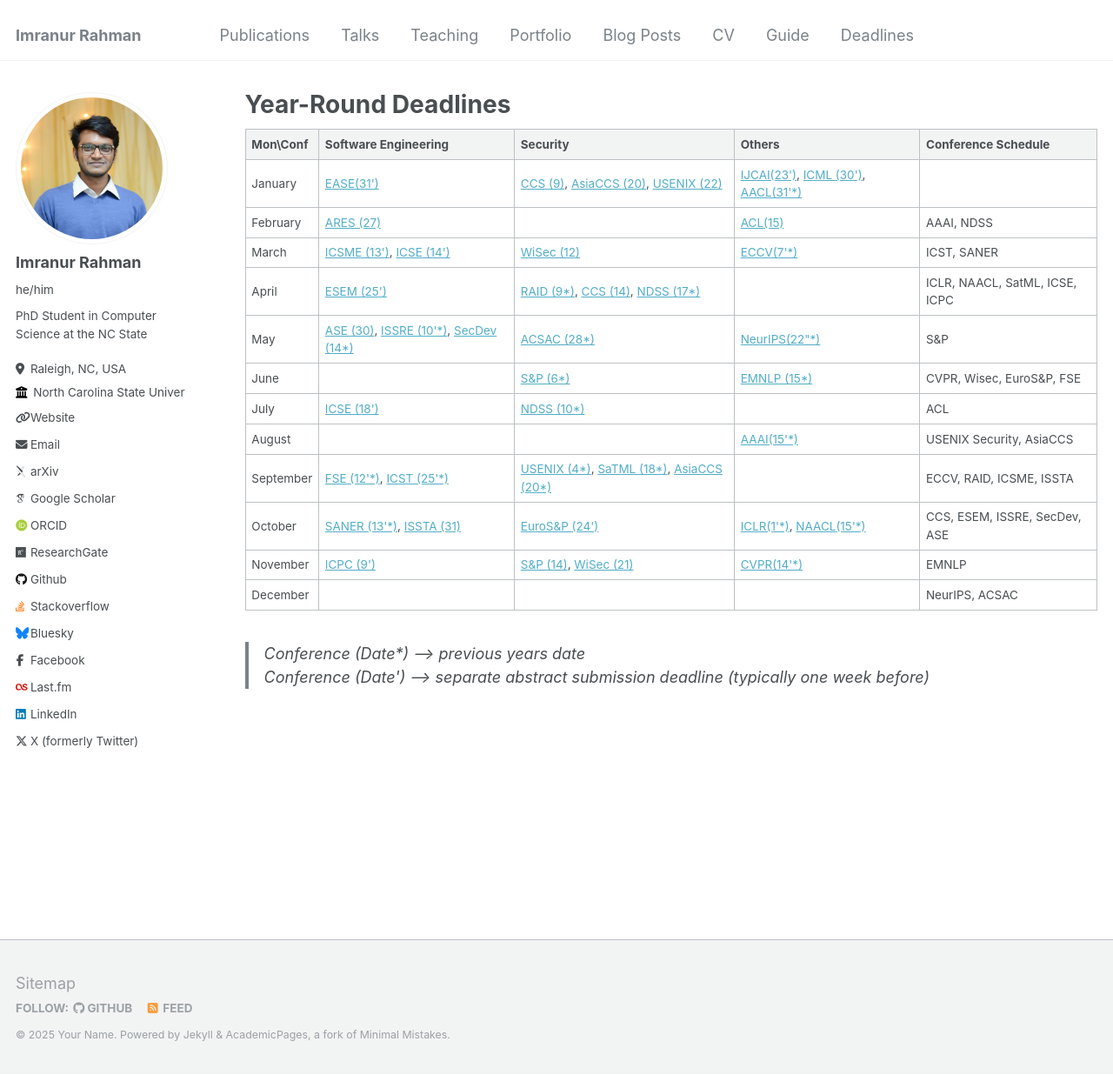
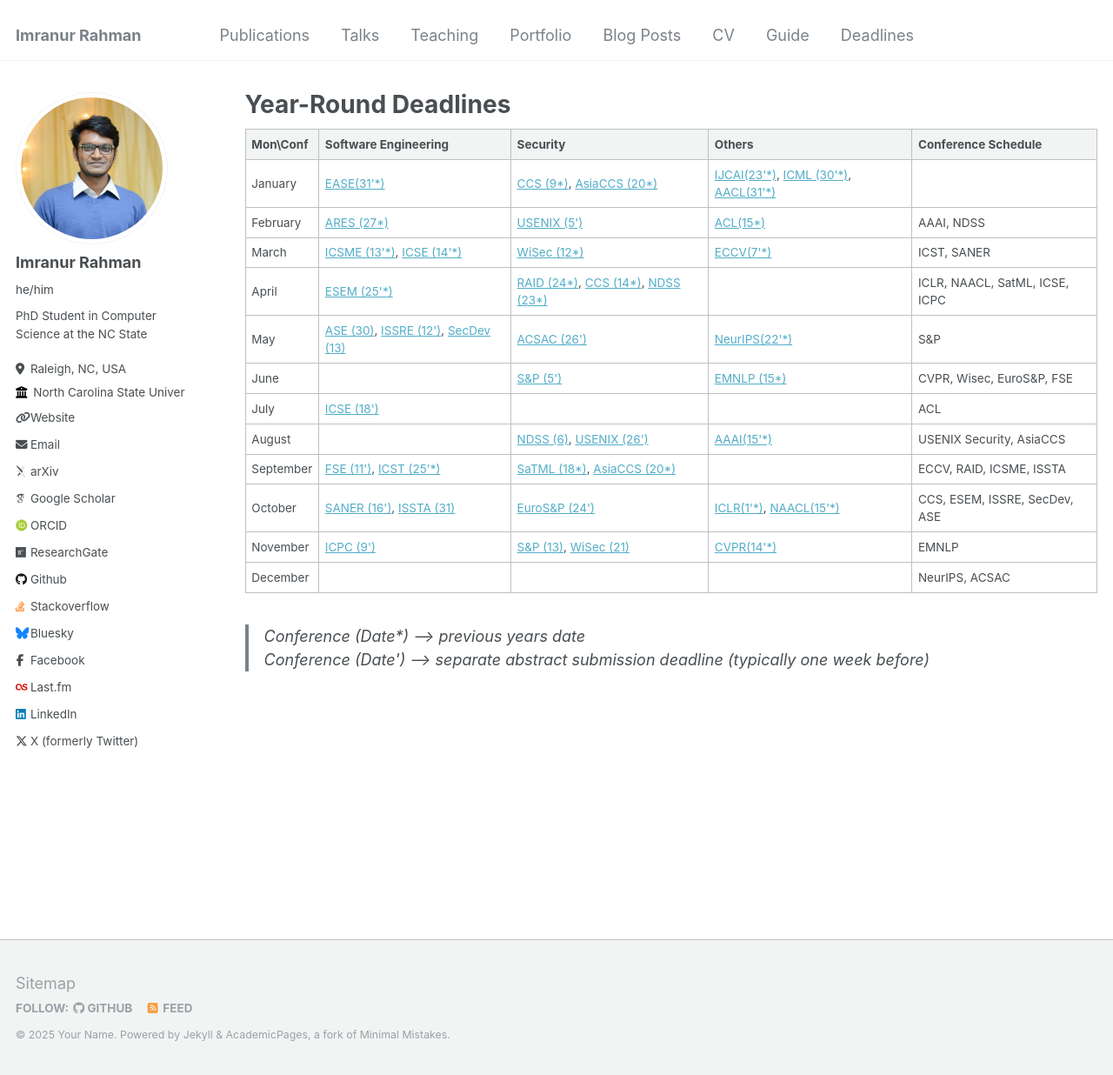
Before and after one commit to imranur-rahman/imranur-rahman.github.io, a Jekyll site: the page built from _pages/deadlines.md, in a window 1280 px wide and 1236 px high. Shown: the whole window at 87% size. Built offline with Jekyll 4.4.1, drawn with Linux system fonts in a browser that asks for light colours; some web fonts are replaced.

Commit message:
Updated deadlines.

```diff
--- a/_pages/deadlines.md
+++ b/_pages/deadlines.md
@@ -8,17 +8,17 @@
 
   Mon\Conf          | Software Engineering  |         Security        |       Others        |         Conference Schedule
 --------------------|-----------------------|-------------------------|---------------------|---------------------------------
-January             | [EASE(31\')](https://conf.researchr.org/track/ease-2025/ease-2025-research-papers)  | [CCS (9)](https://www.sigsac.org/ccs/CCS2025/call-for-papers/), [AsiaCCS (20)](https://asiaccs2025.hust.edu.vn/call-for-papers/), [USENIX (22)](https://www.usenix.org/conference/usenixsecurity25)     | [IJCAI(23\')](https://2025.ijcai.org/call-for-papers-main-track/), [ICML (30\')](https://icml.cc/Conferences/2025/CallForPapers), [AACL(31\'\*)](https://sites.google.com/view/aacl-2024/call-for-papers) |
-February            | [ARES (27)](https://2025.ares-conference.eu/) |  | [ACL(15)](https://2025.aclweb.org/calls/main_conference_papers/) | AAAI, NDSS
-March               | [ICSME (13\')](https://conf.researchr.org/track/icsme-2025/icsme-2025-papers), [ICSE (14\')](https://conf.researchr.org/track/icse-2026/icse-2026-research-track)  | [WiSec (12)](https://wisec2025.gmu.edu/call-for-papers/)  | [ECCV(7\'\*)](https://eccv.ecva.net/Conferences/2024/CallForPapers) | ICST, SANER
-April               | [ESEM (25\')](https://conf.researchr.org/track/esem-2025/esem-2025-technical-track)       | [RAID (9\*)](https://raid2024.github.io/call.html), [CCS (14)](https://www.sigsac.org/ccs/CCS2025/call-for-papers/), [NDSS (17\*)](https://www.ndss-symposium.org/ndss2025/submisions/call-for-papers/) |  | ICLR, NAACL, SatML, ICSE, ICPC
-May                 | [ASE (30)](https://conf.researchr.org/track/ase-2025/ase-2025-papers), [ISSRE (10\'\*)](https://issre.github.io/2024/calls_cfp-research.html), [SecDev (14\*)](https://secdev.ieee.org/2024/cfp/) |  [ACSAC (28\*)](https://www.acsac.org/2024/submissions/papers/) | [NeurIPS(22\"\*)](https://neurips.cc/Conferences/2024/CallForPapers) | S&P
-June                |     | [S&P (6\*)](https://sp2025.ieee-security.org/cfpapers.html) | [EMNLP (15\*)](https://2024.emnlp.org/calls/main_conference_papers/#paper-submission-details) | CVPR, Wisec, EuroS&P, FSE
-July                |  [ICSE (18\')](https://conf.researchr.org/track/icse-2026/icse-2026-research-track) |  [NDSS (10\*)](https://www.ndss-symposium.org/ndss2025/submisions/call-for-papers/) | | ACL
-August              |  |  | [AAAI(15\'\*)](https://aaai.org/conference/aaai/aaai-25/) | USENIX Security, AsiaCCS
-September           | [FSE (12\'\*)](https://conf.researchr.org/track/fse-2025/fse-2025-research-papers),  [ICST (25\'\*)](https://conf.researchr.org/track/icst-2025/icst-2025-papers#Call-for-Papers)     | [USENIX (4\*)](https://www.usenix.org/conference/usenixsecurity25), [SaTML (18\*)](https://satml.org/participate-cfp/), [AsiaCCS (20\*)](https://asiaccs2025.hust.edu.vn/call-for-papers/) |    | ECCV, RAID, ICSME, ISSTA
-October             | [SANER (13\'\*)](https://conf.researchr.org/track/saner-2025/saner-2025-papers), [ISSTA (31)](https://conf.researchr.org/track/issta-2025/issta-2025-papers#Call-for-Papers)                | [EuroS&P (24\')](https://eurosp2025.ieee-security.org/cfp.html) | [ICLR(1\'\*)](https://iclr.cc/Conferences/2025/CallForPapers), [NAACL(15\'\*)](https://2025.naacl.org/calls/papers/#important-dates-for-naacl-2025) | CCS, ESEM, ISSRE, SecDev, ASE
-November            | [ICPC (9\')](https://conf.researchr.org/track/icpc-2025/icpc-2025-research)          | [S&P (14)](https://sp2025.ieee-security.org/cfpapers.html), [WiSec (21)](https://wisec2025.gmu.edu/call-for-papers/) | [CVPR(14\'\*)](https://cvpr.thecvf.com/Conferences/2025/CallForPapers) | EMNLP
+January             | [EASE(31\'\*)](https://conf.researchr.org/track/ease-2025/ease-2025-research-papers)  | [CCS (9\*)](https://www.sigsac.org/ccs/CCS2025/call-for-papers/), [AsiaCCS (20\*)](https://asiaccs2025.hust.edu.vn/call-for-papers/)     | [IJCAI(23\'\*)](https://2025.ijcai.org/call-for-papers-main-track/), [ICML (30\'\*)](https://icml.cc/Conferences/2025/CallForPapers), [AACL(31\'\*)](https://sites.google.com/view/aacl-2024/call-for-papers) |
+February            | [ARES (27\*)](https://2025.ares-conference.eu/) | [USENIX (5\')](https://www.usenix.org/conference/usenixsecurity26) | [ACL(15\*)](https://2025.aclweb.org/calls/main_conference_papers/) | AAAI, NDSS
+March               | [ICSME (13\'\*)](https://conf.researchr.org/track/icsme-2025/icsme-2025-papers), [ICSE (14\'\*)](https://conf.researchr.org/track/icse-2026/icse-2026-research-track)  | [WiSec (12\*)](https://wisec2025.gmu.edu/call-for-papers/)  | [ECCV(7\'\*)](https://eccv.ecva.net/Conferences/2024/CallForPapers) | ICST, SANER
+April               | [ESEM (25\'\*)](https://conf.researchr.org/track/esem-2025/esem-2025-technical-track)       | [RAID (24\*)](https://raid2025.github.io/call.html), [CCS (14\*)](https://www.sigsac.org/ccs/CCS2025/call-for-papers/), [NDSS (23\*)](https://www.ndss-symposium.org/ndss2026/submissions/call-for-papers/) |  | ICLR, NAACL, SatML, ICSE, ICPC
+May                 | [ASE (30)](https://conf.researchr.org/track/ase-2025/ase-2025-papers), [ISSRE (12\')](https://issre.github.io/2025/calls_cfp-research.html), [SecDev (13)](https://secdev.ieee.org/2025/cfp/) |  [ACSAC (26\')](https://www.acsac.org/2023/submissions/papers/) | [NeurIPS(22\'\*)](https://neurips.cc/Conferences/2024/CallForPapers) | S&P
+June                |     | [S&P (5\')](https://sp2026.ieee-security.org/cfpapers.html) | [EMNLP (15\*)](https://2024.emnlp.org/calls/main_conference_papers/#paper-submission-details) | CVPR, Wisec, EuroS&P, FSE
+July                |  [ICSE (18\')](https://conf.researchr.org/track/icse-2026/icse-2026-research-track) | | | ACL
+August              |  |  [NDSS (6)](https://www.ndss-symposium.org/ndss2026/submissions/call-for-papers/), [USENIX (26\')](https://www.usenix.org/conference/usenixsecurity26) | [AAAI(15\'\*)](https://aaai.org/conference/aaai/aaai-25/) | USENIX Security, AsiaCCS
+September           | [FSE (11\')](https://conf.researchr.org/track/fse-2026/fse-2026-research-papers),  [ICST (25\'\*)](https://conf.researchr.org/track/icst-2025/icst-2025-papers#Call-for-Papers)     | [SaTML (18\*)](https://satml.org/participate-cfp/), [AsiaCCS (20\*)](https://asiaccs2025.hust.edu.vn/call-for-papers/) |    | ECCV, RAID, ICSME, ISSTA
+October             | [SANER (16\')](https://conf.researchr.org/track/saner-2026/saner-2026-papers), [ISSTA (31)](https://conf.researchr.org/track/issta-2025/issta-2025-papers#Call-for-Papers)                | [EuroS&P (24\')](https://eurosp2025.ieee-security.org/cfp.html) | [ICLR(1\'\*)](https://iclr.cc/Conferences/2025/CallForPapers), [NAACL(15\'\*)](https://2025.naacl.org/calls/papers/#important-dates-for-naacl-2025) | CCS, ESEM, ISSRE, SecDev, ASE
+November            | [ICPC (9\')](https://conf.researchr.org/track/icpc-2025/icpc-2025-research)          | [S&P (13)](https://sp2026.ieee-security.org/cfpapers.html), [WiSec (21)](https://wisec2025.gmu.edu/call-for-papers/) | [CVPR(14\'\*)](https://cvpr.thecvf.com/Conferences/2025/CallForPapers) | EMNLP
 December            |  |  |  | NeurIPS, ACSAC
 
 
```
